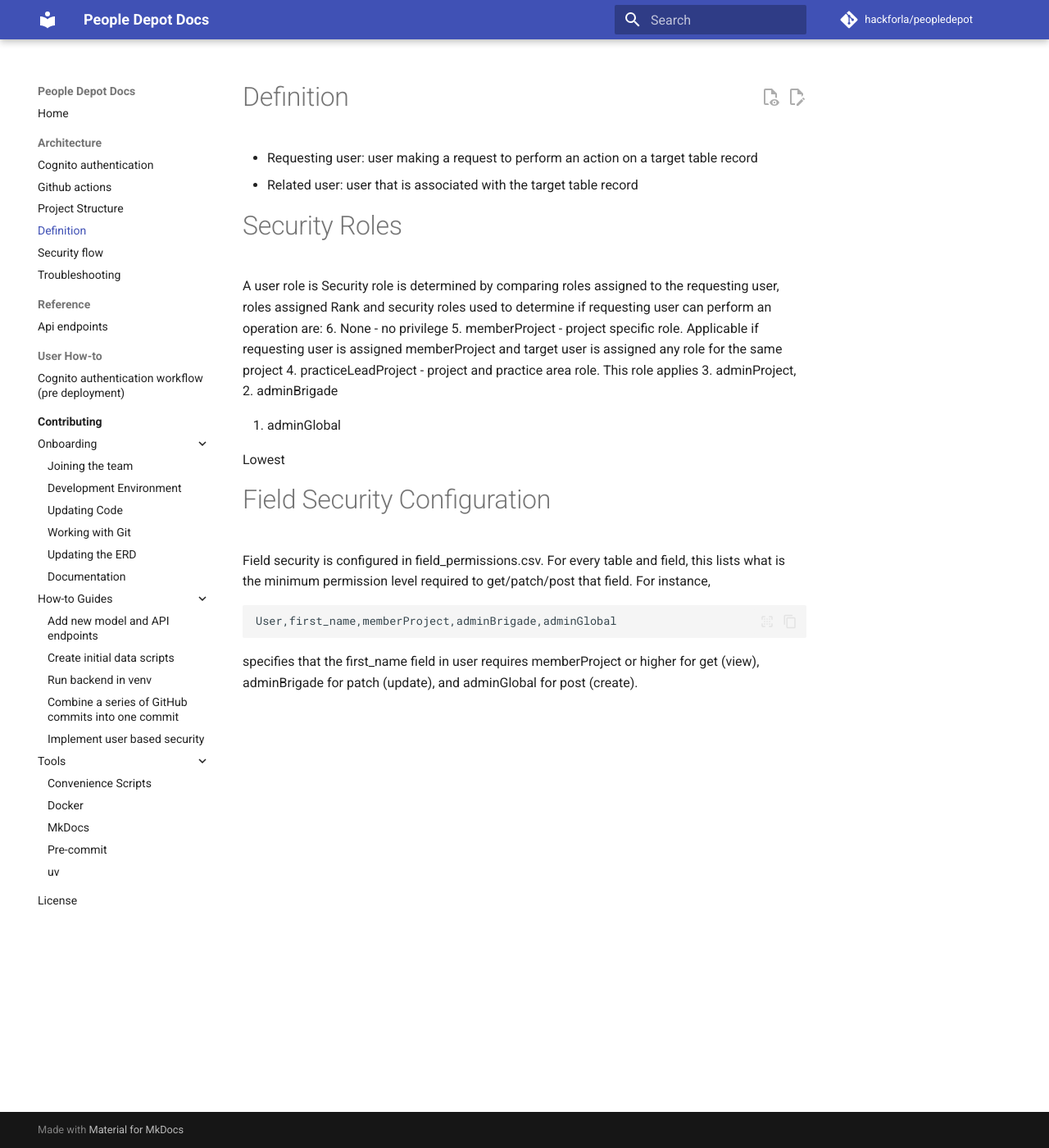
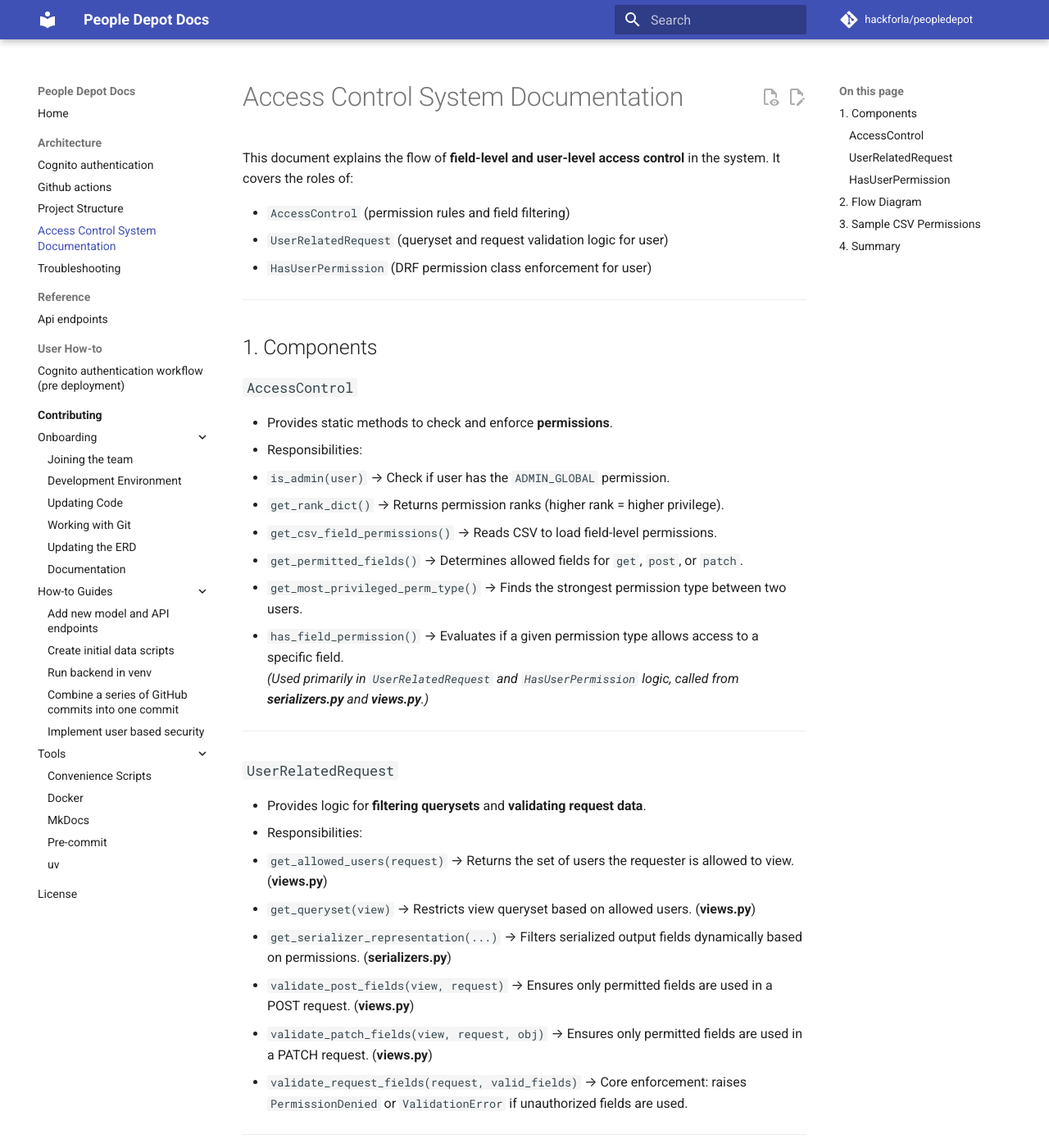
Before and after one commit to hackforla/peopledepot, an MkDocs documentation site: the page built from docs/architecture/security_design.md, in a window 1280 px wide and 1400 px high. Shown: the whole window at 82% size. Built offline with MkDocs 1.6.1 and Material for MkDocs 9.7.7, drawn with Linux system fonts in a browser that asks for light colours; comment, search, counter and statistics services are not loaded; some of the changed text lies outside the part shown.

Commit message:
Markdown

````diff
--- a/docs/architecture/security_design.md
+++ b/docs/architecture/security_design.md
@@ -1,31 +1,110 @@
-# Definition
+# Access Control System Documentation
 
-- Requesting user: user making a request to perform an action on a target table record
-- Related user: user that is associated with the target table record
+This document explains the flow of **field-level and user-level access control** in the system. It covers the roles of:
 
-# Security Roles
+- `AccessControl` (permission rules and field filtering)
+- `UserRelatedRequest` (queryset and request validation logic for user)
+- `HasUserPermission` (DRF permission class enforcement for user)
 
-A user role is
-Security role is determined by comparing roles assigned to the requesting user, roles assigned
-Rank and security roles used to determine if requesting user can
-perform an operation are:
-6\. None - no privilege
-5\. memberProject - project specific role. Applicable if requesting
-user is assigned memberProject and target user is assigned any role for the same project
-4\. practiceLeadProject - project and practice area role. This role applies
-3\. adminProject,
-2\. adminBrigade
+---
 
-1. adminGlobal
+## 1. Components
 
-Lowest
+### `AccessControl`
+- Provides static methods to check and enforce **permissions**.
+- Responsibilities:
+  - `is_admin(user)` → Check if user has the `ADMIN_GLOBAL` permission.
+  - `get_rank_dict()` → Returns permission ranks (higher rank = higher privilege).
+  - `get_csv_field_permissions()` → Reads CSV to load field-level permissions.
+  - `get_permitted_fields()` → Determines allowed fields for `get`, `post`, or `patch`.
+  - `get_most_privileged_perm_type()` → Finds the strongest permission type between two users.
+  - `has_field_permission()` → Evaluates if a given permission type allows access to a specific field.
+  *(Used primarily in `UserRelatedRequest` and `HasUserPermission` logic, called from **serializers.py** and **views.py**.)*
 
-# Field Security Configuration
+---
 
-Field security is configured in field_permissions.csv. For every table and field, this lists what is the minimum permission level required to get/patch/post that field. For instance,
+### `UserRelatedRequest`
+- Provides logic for **filtering querysets** and **validating request data**.
+- Responsibilities:
+  - `get_allowed_users(request)` → Returns the set of users the requester is allowed to view. (**views.py**)
+  - `get_queryset(view)` → Restricts view queryset based on allowed users. (**views.py**)
+  - `get_serializer_representation(...)` → Filters serialized output fields dynamically based on permissions. (**serializers.py**)
+  - `validate_post_fields(view, request)` → Ensures only permitted fields are used in a POST request. (**views.py**)
+  - `validate_patch_fields(view, request, obj)` → Ensures only permitted fields are used in a PATCH request. (**views.py**)
+  - `validate_request_fields(request, valid_fields)` → Core enforcement: raises `PermissionDenied` or `ValidationError` if unauthorized fields are used.
 
-```
-User,first_name,memberProject,adminBrigade,adminGlobal
-```
+---
 
-specifies that the first_name field in user requires memberProject or higher for get (view), adminBrigade for patch (update), and adminGlobal for post (create).
+### `HasUserPermission`
+- A **Django REST Framework permission class**.
+- Enforces rules at both the **request** and **object** level.
+- Responsibilities:
+  - `has_permission()` → On POST, calls `UserRelatedRequest.validate_post_fields()`. (**views.py**)
+  - `has_object_permission()` → On PATCH, calls `UserRelatedRequest.validate_patch_fields()`. (**views.py**)
+
+---
+
+## 2. Flow Diagram
+
+    ```mermaid
+    flowchart TD
+
+        A[Incoming API Request] --> B{Request Method?}
+
+        B -->|POST| C[HasUserPermission.has_permission]
+        B -->|PATCH| D[HasUserPermission.has_object_permission]
+        B -->|GET| E[UserRelatedRequest.get_queryset / AccessControl.get_response_fields]
+
+        %% POST
+        C --> C1[UserRelatedRequest.validate_post_fields]
+        C1 --> C2[AccessControl.get_fields_for_post_request]
+        C2 --> C3[AccessControl.is_admin?]
+        C3 -->|Yes| C4[Return allowed fields from CSV]
+        C3 -->|No| C5[Raise PermissionDenied]
+
+        %% PATCH
+        D --> D1[UserRelatedRequest.validate_patch_fields]
+        D1 --> D2[AccessControl.get_fields_for_patch_request]
+        D2 --> D3[AccessControl.get_most_privileged_perm_type]
+        D3 --> D4[Return allowed fields from CSV]
+        D4 --> D5[UserRelatedRequest.validate_request_fields]
+        D5 -->|Disallowed fields?| D6[ValidationError]
+
+        %% GET
+        E --> E1[UserRelatedRequest.get_allowed_users]
+        E1 --> E2[AccessControl.is_admin?]
+        E2 -->|Yes| E3[Return all users]
+        E2 -->|No| E4[Filter users by shared projects]
+        E4 --> E5[AccessControl.get_response_fields → CSV permissions]
+        E5 --> E6[Filter serializer output fields]
+
+        %% Outcomes
+        C5 --> F[403 PermissionDenied]
+        D6 --> G[400 ValidationError]
+        C4 & D5 & E6 --> H[Request Succeeds with Filtered Fields]
+    ```
+
+---
+
+## 3. Sample CSV Permissions
+
+Here’s a simple example of what the `FIELD_PERMISSIONS_CSV` might look like:
+
+`table_name`,`field_name`,`get`,`post`,`patch`
+User,username,adminGlobal,adminGlobal,adminGlobal
+User,email,adminProject,adminGlobal,adminProject
+User,first_name,memberProject,adminProject,adminProject
+User,last_name,memberProject,adminProject,adminProject
+Project,name,adminProject,adminProject,adminProject
+Project,description,practiceLeadProject,adminProject,adminProject
+
+---
+
+## 4. Summary
+
+- **CSV-based permissions** define which fields are allowed per table, per operation (`get`, `post`, `patch`).
+- **AccessControl** enforces these rules.
+- **UserRelatedRequest** applies them to querysets, request data, and serializer output.
+- **HasUserPermission** ensures enforcement inside DRF request lifecycle.
+
+👉 This design provides **fine-grained field-level access control** and **context-aware user filtering** for secure multi-project environments.
````
Also changed, not shown: docs/architecture/security_flow.md (deleted, +0 -45 lines), 1 other file.
